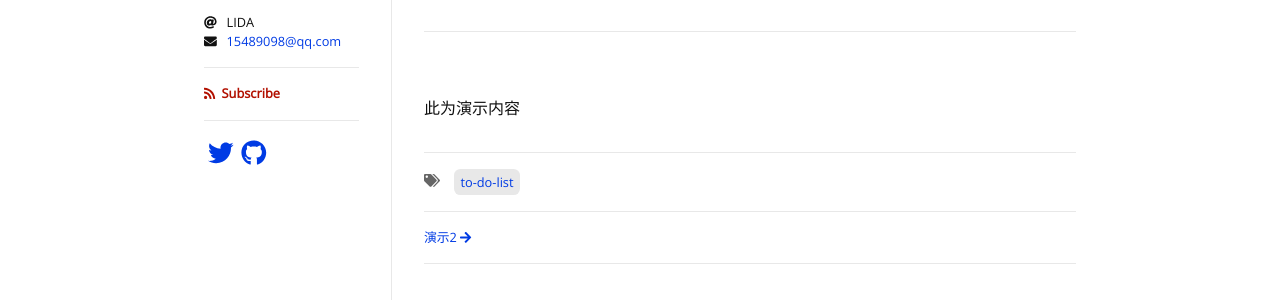
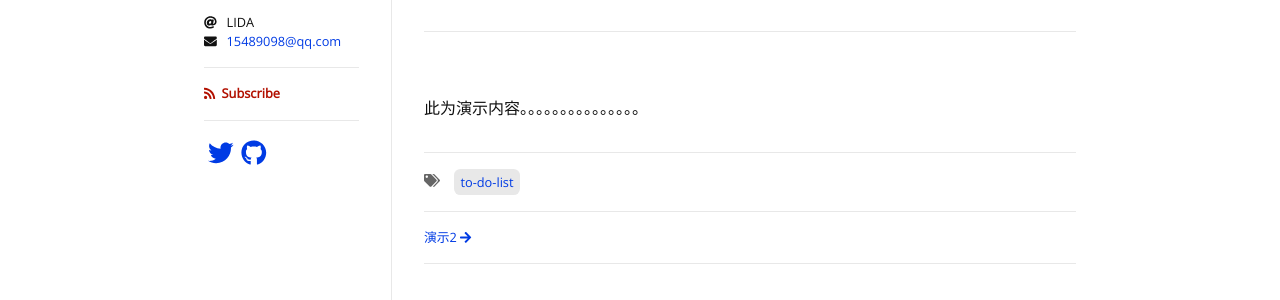
Before and after one commit to lidablog/lidablog.github.io, a Jekyll site: the page built from _posts/2016-01-11-task-item-list.md, in a window 1280 px wide. Shown: the part 234-534 px from the top of the page. Built offline with Jekyll 4.4.1, drawn with Linux system fonts in a browser that asks for light colours; nearby versions of some CDN libraries; some web fonts are replaced.

```diff
--- a/_posts/2016-01-11-task-item-list.md
+++ b/_posts/2016-01-11-task-item-list.md
@@ -3,4 +3,4 @@ layout: post
 title: 演示一
 tags: [to-do list]
 ---
-此为演示内容
+此为演示内容。。。。。。。。。。。。。。。
```
